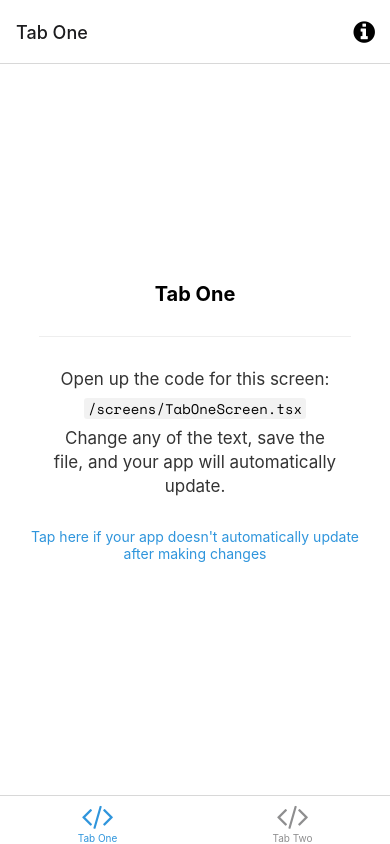
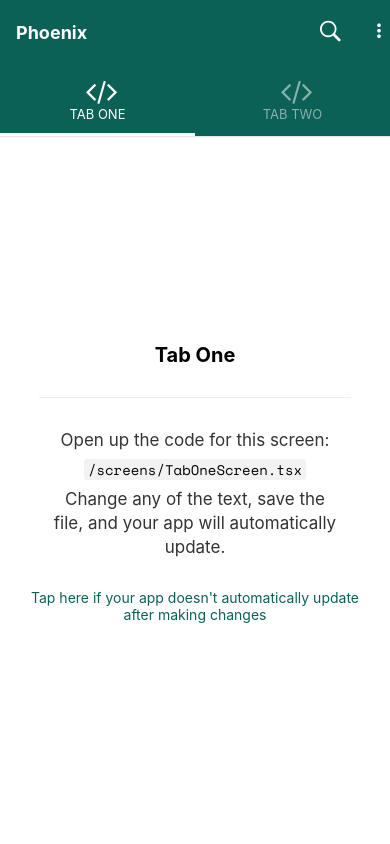
Before and after one commit to MockingJay-TC/React-Native_Phoenix, a React Native app: screen /TabOne in a window 390 px wide. Built offline with nearby package versions, Linux system fonts and the light colour scheme; what expo-linking would draw is missing.

Commit message:
phoenix messaging app

```diff
--- a/constants/Colors.ts
+++ b/constants/Colors.ts
@@ -1,4 +1,4 @@
-const tintColorLight = '#2f95dc';
+const tintColorLight = '#0C6157';
 const tintColorDark = '#fff';
 
 export default {
--- a/navigation/index.tsx
+++ b/navigation/index.tsx
@@ -3,27 +3,42 @@
  * https://reactnavigation.org/docs/getting-started
  *
  */
-import { FontAwesome } from '@expo/vector-icons';
-import { createBottomTabNavigator } from '@react-navigation/bottom-tabs';
-import { NavigationContainer, DefaultTheme, DarkTheme } from '@react-navigation/native';
-import { createNativeStackNavigator } from '@react-navigation/native-stack';
-import * as React from 'react';
-import { ColorSchemeName, Pressable } from 'react-native';
+import { FontAwesome } from "@expo/vector-icons";
+import { createMaterialTopTabNavigator } from "@react-navigation/material-top-tabs";
+import {
+  NavigationContainer,
+  DefaultTheme,
+  DarkTheme,
+} from "@react-navigation/native";
+import { createNativeStackNavigator } from "@react-navigation/native-stack";
+import * as React from "react";
+import { ColorSchemeName, Pressable } from "react-native";
+import { View } from "../components/Themed";
+import { Octicons, MaterialCommunityIcons } from "@expo/vector-icons";
 
-import Colors from '../constants/Colors';
-import useColorScheme from '../hooks/useColorScheme';
-import ModalScreen from '../screens/ModalScreen';
-import NotFoundScreen from '../screens/NotFoundScreen';
-import TabOneScreen from '../screens/TabOneScreen';
-import TabTwoScreen from '../screens/TabTwoScreen';
-import { RootStackParamList, RootTabParamList, RootTabScreenProps } from '../types';
-import LinkingConfiguration from './LinkingConfiguration';
+import Colors from "../constants/Colors";
+import useColorScheme from "../hooks/useColorScheme";
+import ModalScreen from "../screens/ModalScreen";
+import NotFoundScreen from "../screens/NotFoundScreen";
+import TabOneScreen from "../screens/TabOneScreen";
+import TabTwoScreen from "../screens/TabTwoScreen";
+import {
+  RootStackParamList,
+  RootTabParamList,
+  RootTabScreenProps,
+} from "../types";
+import LinkingConfiguration from "./LinkingConfiguration";
 
-export default function Navigation({ colorScheme }: { colorScheme: ColorSchemeName }) {
+export default function Navigation({
+  colorScheme,
+}: {
+  colorScheme: ColorSchemeName;
+}) {
   return (
     <NavigationContainer
       linking={LinkingConfiguration}
-      theme={colorScheme === 'dark' ? DarkTheme : DefaultTheme}>
+      theme={colorScheme === "dark" ? DarkTheme : DefaultTheme}
+    >
       <RootNavigator />
     </NavigationContainer>
   );
@@ -37,10 +52,50 @@ const Stack = createNativeStackNavigator<RootStackParamList>();
 
 function RootNavigator() {
   return (
-    <Stack.Navigator>
-      <Stack.Screen name="Root" component={BottomTabNavigator} options={{ headerShown: false }} />
-      <Stack.Screen name="NotFound" component={NotFoundScreen} options={{ title: 'Oops!' }} />
-      <Stack.Group screenOptions={{ presentation: 'modal' }}>
+    <Stack.Navigator
+      screenOptions={{
+        headerStyle: {
+          backgroundColor: Colors.light.tint,
+        },
+        headerShadowVisible: false,
+        headerTintColor: Colors.light.background,
+        headerTitleAlign: "left",
+        headerTitleStyle: {
+          fontWeight: "bold",
+        },
+      }}
+    >
+      <Stack.Screen
+        name="Root"
+        component={MainTabNavigator}
+        options={{
+          title: "Phoenix",
+          headerRight: () => (
+            <View
+              style={{
+                flexDirection: "row",
+                width: 70,
+                justifyContent: "space-between",
+                // marginRight: 10,
+                backgroundColor: Colors.light.tint,
+              }}
+            >
+              <Octicons name="search" size={22} color={"white"} />
+              <MaterialCommunityIcons
+                name="dots-vertical"
+                size={22}
+                color={"white"}
+              />
+            </View>
+          ),
+        }}
+      />
+      <Stack.Screen
+        name="NotFound"
+        component={NotFoundScreen}
+        options={{ title: "Oops!" }}
+      />
+      <Stack.Group screenOptions={{ presentation: "modal" }}>
         <Stack.Screen name="Modal" component={ModalScreen} />
       </Stack.Group>
     </Stack.Navigator>
@@ -51,29 +106,38 @@ function RootNavigator() {
  * A bottom tab navigator displays tab buttons on the bottom of the display to switch screens.
  * https://reactnavigation.org/docs/bottom-tab-navigator
  */
-const BottomTab = createBottomTabNavigator<RootTabParamList>();
+const MainTab = createMaterialTopTabNavigator<RootTabParamList>();
 
-function BottomTabNavigator() {
+function MainTabNavigator() {
   const colorScheme = useColorScheme();
 
   return (
-    <BottomTab.Navigator
+    <MainTab.Navigator
       initialRouteName="TabOne"
       screenOptions={{
-        tabBarActiveTintColor: Colors[colorScheme].tint,
-      }}>
-      <BottomTab.Screen
+        tabBarActiveTintColor: Colors[colorScheme].background,
+        tabBarStyle: {
+          backgroundColor: Colors[colorScheme].tint,
+        },
+        tabBarIndicatorStyle: {
+          backgroundColor: Colors[colorScheme].background,
+          height: 3,
+        },
+      }}
+    >
+      <MainTab.Screen
         name="TabOne"
         component={TabOneScreen}
-        options={({ navigation }: RootTabScreenProps<'TabOne'>) => ({
-          title: 'Tab One',
+        options={({ navigation }: RootTabScreenProps<"TabOne">) => ({
+          title: "Tab One",
           tabBarIcon: ({ color }) => <TabBarIcon name="code" color={color} />,
           headerRight: () => (
             <Pressable
-              onPress={() => navigation.navigate('Modal')}
+              onPress={() => navigation.navigate("Modal")}
               style={({ pressed }) => ({
                 opacity: pressed ? 0.5 : 1,
-              })}>
+              })}
+            >
               <FontAwesome
                 name="info-circle"
                 size={25}
@@ -84,15 +148,15 @@ function BottomTabNavigator() {
           ),
         })}
       />
-      <BottomTab.Screen
+      <MainTab.Screen
         name="TabTwo"
         component={TabTwoScreen}
         options={{
-          title: 'Tab Two',
+          title: "Tab Two",
           tabBarIcon: ({ color }) => <TabBarIcon name="code" color={color} />,
         }}
       />
-    </BottomTab.Navigator>
+    </MainTab.Navigator>
   );
 }
 
@@ -100,7 +164,7 @@ function BottomTabNavigator() {
  * You can explore the built-in icon families and icons on the web at https://icons.expo.fyi/
  */
 function TabBarIcon(props: {
-  name: React.ComponentProps<typeof FontAwesome>['name'];
+  name: React.ComponentProps<typeof FontAwesome>["name"];
   color: string;
 }) {
   return <FontAwesome size={30} style={{ marginBottom: -3 }} {...props} />;
--- a/package.json
+++ b/package.json
@@ -14,6 +14,7 @@
   "dependencies": {
     "@expo/vector-icons": "^12.0.0",
     "@react-navigation/bottom-tabs": "^6.0.5",
+    "@react-navigation/material-top-tabs": "^6.0.4",
     "@react-navigation/native": "^6.0.2",
     "@react-navigation/native-stack": "^6.1.0",
     "expo": "~42.0.1",
@@ -27,10 +28,12 @@
     "react": "16.13.1",
     "react-dom": "16.13.1",
     "react-native": "https://github.com/expo/react-native/archive/sdk-42.0.0.tar.gz",
-    "react-native-reanimated": "~2.2.0",
     "react-native-gesture-handler": "~1.10.2",
+    "react-native-pager-view": "^5.4.6",
+    "react-native-reanimated": "^2.2.2",
     "react-native-safe-area-context": "3.2.0",
     "react-native-screens": "~3.4.0",
+    "react-native-tab-view": "^3.1.1",
     "react-native-web": "~0.13.12"
   },
   "devDependencies": {
```
Also changed, not shown: 1 other file (tests, documents, lock files or other folders).
